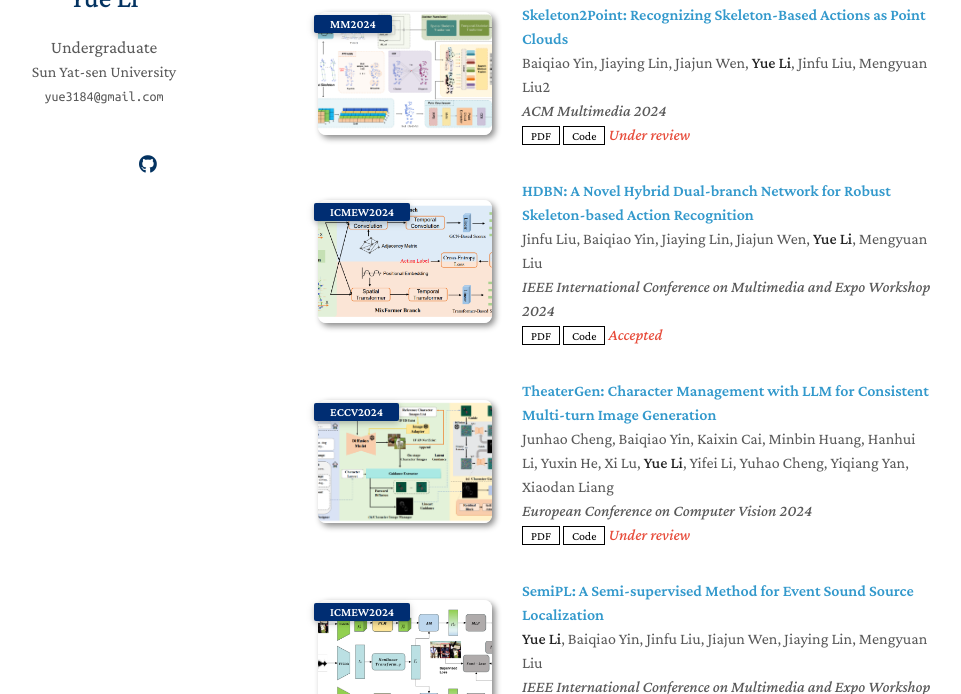
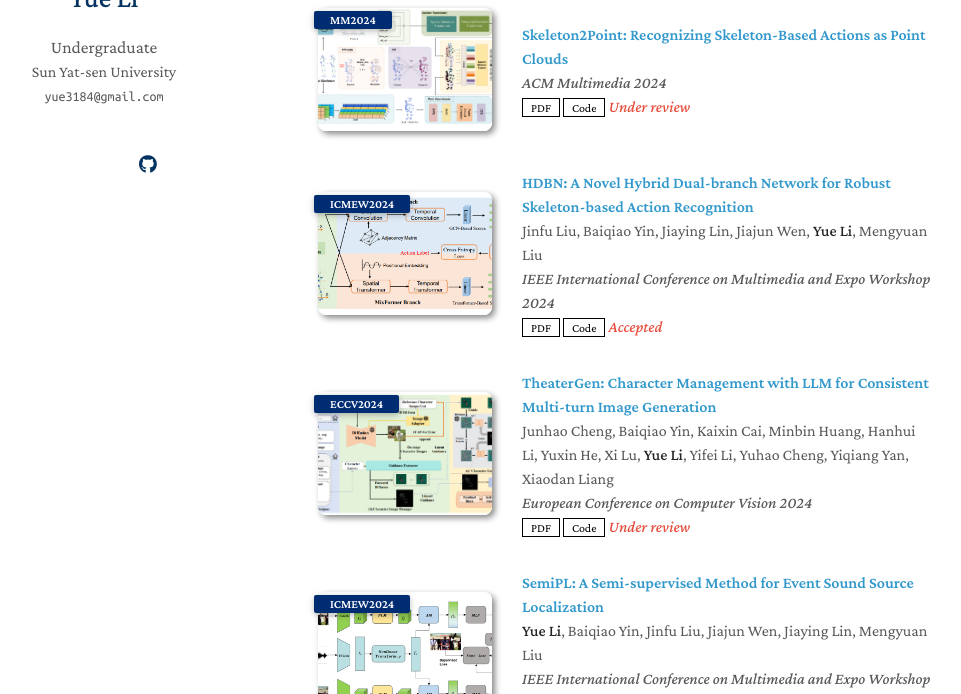
Before and after one commit to ly245422/ly245422.github.io, a Jekyll site: the page built from index.md, in a window 1280 px wide and 900 px high, scrolled down 354 px, cut to the strip 206-900 px from the top of the window. Shown: the whole strip, without its empty margins (172-1133 px from the left). Built offline with Jekyll 4.4.1, drawn with Linux system fonts in a browser that asks for light colours; nearby versions of some CDN libraries; a style sheet for code colours, icons or effects is not loaded; our own code applies the rules of GitHub Pages for plain Markdown files.

Commit message:
Update publications.yml

```diff
--- a/_data/publications.yml
+++ b/_data/publications.yml
@@ -1,7 +1,6 @@
 main:
 
   - title: "Skeleton2Point: Recognizing Skeleton-Based Actions as Point Clouds"
-    authors: Baiqiao Yin, Jiaying Lin, Jiajun Wen, <strong>Yue Li</strong>, Jinfu Liu, Mengyuan Liu2
     conference_short: MM2024
     conference: ACM Multimedia 2024
     pdf: https://github.com/yyyybq/Skeleton2Point/blob/main/Skeleton2Point.pdf
```
